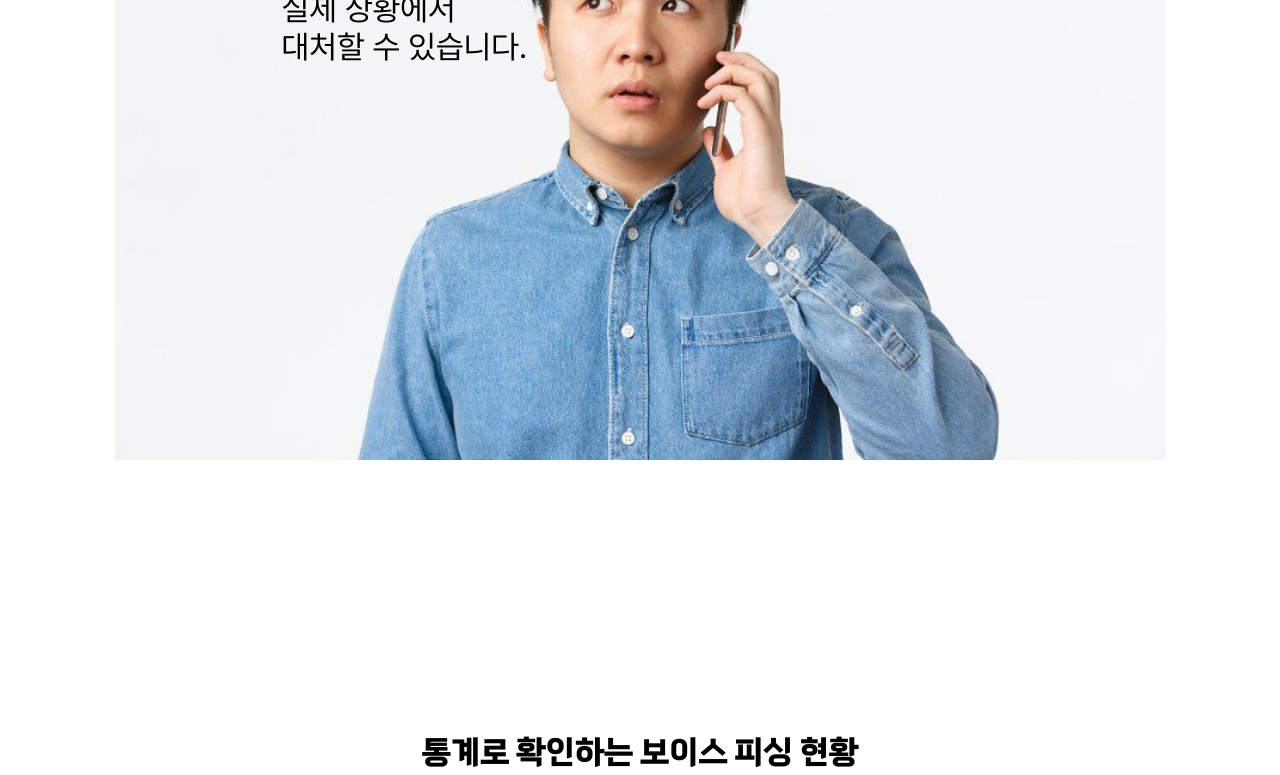
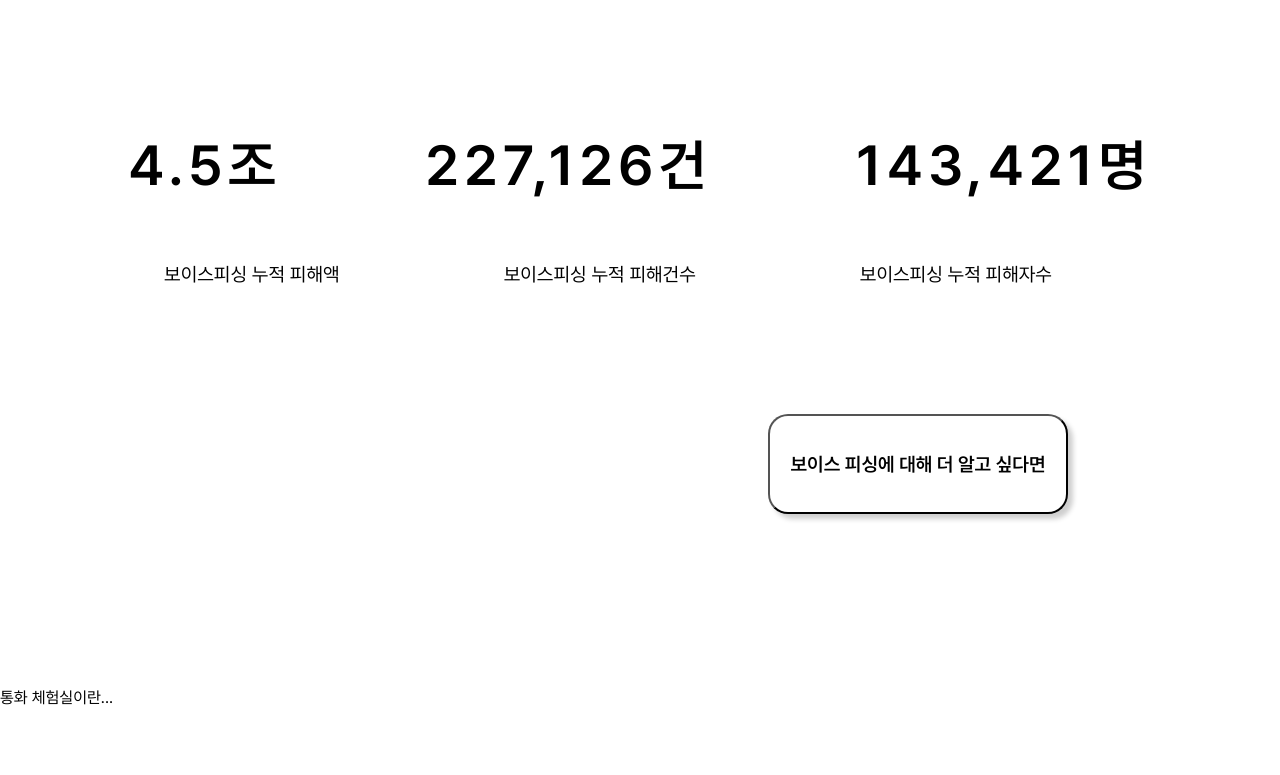
Before and after one commit to Gemong2/VoiceScout, a React (Create React App) app in the folder Frontend/voicescout/: page / in a window 1280 px wide. Shown: the part 1080-1855 px from the top of the page. Built offline with nearby package versions, Linux system fonts and the light colour scheme.

Commit message:
[FE] : [FIX] 메인 페이지 수정

```diff
--- a/Frontend/voicescout/package.json
+++ b/Frontend/voicescout/package.json
@@ -3,6 +3,7 @@
   "version": "0.1.0",
   "private": true,
   "dependencies": {
+    "@emotion/react": "^11.10.6",
     "@stomp/stompjs": "^7.0.0",
     "@tanstack/react-query": "^4.28.0",
     "@testing-library/jest-dom": "^5.16.5",
@@ -19,9 +20,11 @@
     "@types/stompjs": "^2.3.5",
     "axios": "^1.3.4",
     "dotenv": "^16.0.3",
+    "gsap": "^3.11.5",
     "net": "^1.0.2",
     "react": "^18.2.0",
     "react-dom": "^18.2.0",
+    "react-gsap": "^3.2.1",
     "react-modal": "^3.16.1",
     "react-router-dom": "^6.9.0",
     "react-scripts": "5.0.1",
--- a/Frontend/voicescout/src/App.tsx
+++ b/Frontend/voicescout/src/App.tsx
@@ -14,11 +14,11 @@ function App() {
     <>
       <Routes>
         <Route element={<HeaderFooterPage />}>
-          <Route path="/" element={<Main target1={44827} target2={227126} target3={143421} duration={5000} />} />
+          <Route path="/" element={<Main target1={4482700000000} target2={227126} target3={143421} duration={5000} />} />
           <Route path="/crime-type/*" element={<CrimeType />} />
         </Route>
         <Route element={<HeaderPage />}>
-          <Route path="/" element={<Main target1={44827} target2={227126} target3={143421} duration={5000} />} />
+          <Route path="/" element={<Main target1={4482700000000} target2={227126} target3={143421} duration={5000} />} />
           <Route path="/simulation-list/*" element={<SimulationList />} />
           <Route path="/quiz/*" element={<Quiz />} />
         </Route>
--- a/Frontend/voicescout/src/pages/Main.module.css
+++ b/Frontend/voicescout/src/pages/Main.module.css
@@ -4,6 +4,7 @@
   position: relative;
   margin: 0;
   padding: 0;
+  overflow: hidden;
 }
 .main_theme {
   background-image: url(img/main_background.png);
@@ -36,6 +37,7 @@
 
 .main_text {
   font-size: 2.5em;
+  margin-top: 10px;
 }
 
 .keyword {
@@ -72,6 +74,7 @@
 }
 
 .guy_text {
+  font-family: "Pretendard-Regular";
   font-size: 2em;
   margin-left: 22%;
   margin-top: 15%;
@@ -82,14 +85,17 @@
   flex-direction: column;
   justify-content: center;
   width: 100%;
-  height: 700px;
+  margin-top: 10%;
+  height: 800px;
   text-align: center;
 }
 .number {
-  font-size: 4rem;
+  font-family: "Pretendard-SemiBold";
+  font-size: 3.5rem;
   font-weight: bold;
   margin: 0 1rem;
   transition: all 1s ease-in-out;
+  letter-spacing: 5px;
 }
 
 .numbers {
@@ -99,10 +105,40 @@
 
 .third_title {
   font-family: "The_Jamsil_5_Bold";
-  font-size: 2em;
+  font-size: 4em;
+  margin-bottom: 10%;
+  justify-content:start;
 }
 
 .third_textlist {
     display: flex;
+    margin-top: 5%;
+    padding-right: 5%;
+    font-size: 1.2em;
     justify-content:space-evenly;
 }
+
+.third_button {
+  cursor: pointer;
+  width: 300px;
+  height: 100px;
+  font-size: 1.2rem;
+  font-family: "Pretendard-SemiBold";
+  border-radius: 20px;
+  margin: 10%;
+  margin-left: 60%;
+  background-color: #fff;
+  box-shadow: 5px 5px 5px rgb(207, 207, 207);
+}
+
+.tothetop  {
+  cursor: pointer;
+  width: 50px;
+  height: 50px;
+  /* border: 2px solid #000; */
+  margin: 10%;
+  margin-left: 60%;
+  display: flex;
+  rotate: 270deg;
+  border-radius: 100px;
+}
--- a/Frontend/voicescout/src/pages/Main.tsx
+++ b/Frontend/voicescout/src/pages/Main.tsx
@@ -2,7 +2,11 @@ import React, { useState, useEffect, useRef } from "react";
 import style from "./Main.module.css";
 import Phone from "img/phone.png";
 import Logo from "img/logo.png";
+import Top from "img/Arrow.png";
 import { useNavigate } from "react-router-dom";
+import { gsap } from "gsap";
+import { Timeline, Tween } from 'react-gsap';
+import { ScrollTrigger } from "gsap/ScrollTrigger";
 
 interface Props {
   target1: number;
@@ -10,6 +14,9 @@ interface Props {
   target3: number;
   duration: number;
 }
+
+gsap.registerPlugin(ScrollTrigger);
+
 export default function Main({ target1, target2, target3, duration }: Props) {
 
   const navigate = useNavigate();
@@ -45,18 +52,49 @@ export default function Main({ target1, target2, target3, duration }: Props) {
     }, 10);
   };
 
-  useEffect(() => {
-    startAnimation();
-  }, []);
+
+  const getNumberWithUnit = (count:number) => {
+    if (count >= 1000000000000) {
+      return `${(count / 1000000000000).toFixed(1)}조`;
+    } else if (count >= 100000000) {
+      return `${(count / 100000000).toFixed(0)}억`;
+    } else {
+      return `${count}건`;
+    }
+  }
 
   const getTransitionDelay = (count: number) => {
     const delay = Math.floor((count / (target1 + target2 + target3)) * duration);
     return `${delay}ms`;
   }
 
+  const [toggleBtn, setToggleBtn] = useState(true);
+
+  const handleScroll = () => {
+    const {scrollY} = window;
+
+    scrollY > 200 ? setToggleBtn(true) : setToggleBtn(false);
+  };
+
+  useEffect(() => {
+    window.addEventListener("scroll", handleScroll);
+
+      return () => {
+        window.removeEventListener("scroll", handleScroll);
+      };
+    }, []);
+  const goToTop = () => {
+    window.scrollTo({ top: 0, behavior: "smooth"});
+  };
+
+  useEffect(() => {
+    startAnimation();
+  }, []);
+
   return (
+    <>
     <div className={style.main_container}>
-      <div className={style.main_theme}>
+      <Timeline target={<div className={style.main_theme}>
         <div className={style.main_contents}>
           <div>
             <img className={style.phone_img} src={Phone} alt="" />
@@ -72,7 +110,11 @@ export default function Main({ target1, target2, target3, duration }: Props) {
             </div>
           </div>
         </div>
-      </div>
+      </div>}>
+      <Tween from={{ opacity: 0}} to={{opacity: 1}} duration={1} />
+      {/* <Tween to={{ y: "100px"}} duration={2} /> */}
+      </Timeline>
+
       <div className={style.guy_img}>
         <div className={style.main_second + " " + style.main_column}>
           <div className={style.guy_text}>모의 체험을 통해<br />
@@ -85,7 +127,7 @@ export default function Main({ target1, target2, target3, duration }: Props) {
         </div>
         <div className={style.numbers}>
           <div className={style.number} style={{ transitionDelay: getTransitionDelay(count1Display) }}>
-              {count1Display.toLocaleString()}억
+            {getNumberWithUnit(count1Display)}
           </div>
           <div className={style.number} style={{ transitionDelay: getTransitionDelay(count2Display) }}>
             {count2Display.toLocaleString()}건
@@ -99,10 +141,15 @@ export default function Main({ target1, target2, target3, duration }: Props) {
           <div className={style.third_text}>보이스피싱 누적 피해건수</div>
           <div className={style.third_text}>보이스피싱 누적 피해자수</div>
         </div>
-          <button onClick={() => {
+        <button className={style.third_button} onClick={() => {
           navigate(`/crime-type/*`);
         }}>보이스 피싱에 대해 더 알고 싶다면</button>
       </div>
+      <div className={style.forth}>
+        통화 체험실이란...
       </div>
+    </div>
+    {toggleBtn ? (<img className={style.tothetop} src={Top} alt="맨위로" onClick={goToTop} />):null}
+  </>
   );
 }
```
Also changed, not shown: Frontend/voicescout/src/img/Arrow.png (added), 1 other file (tests, documents, lock files or other folders). Lines whose indentation alone changed are shown as unchanged.
